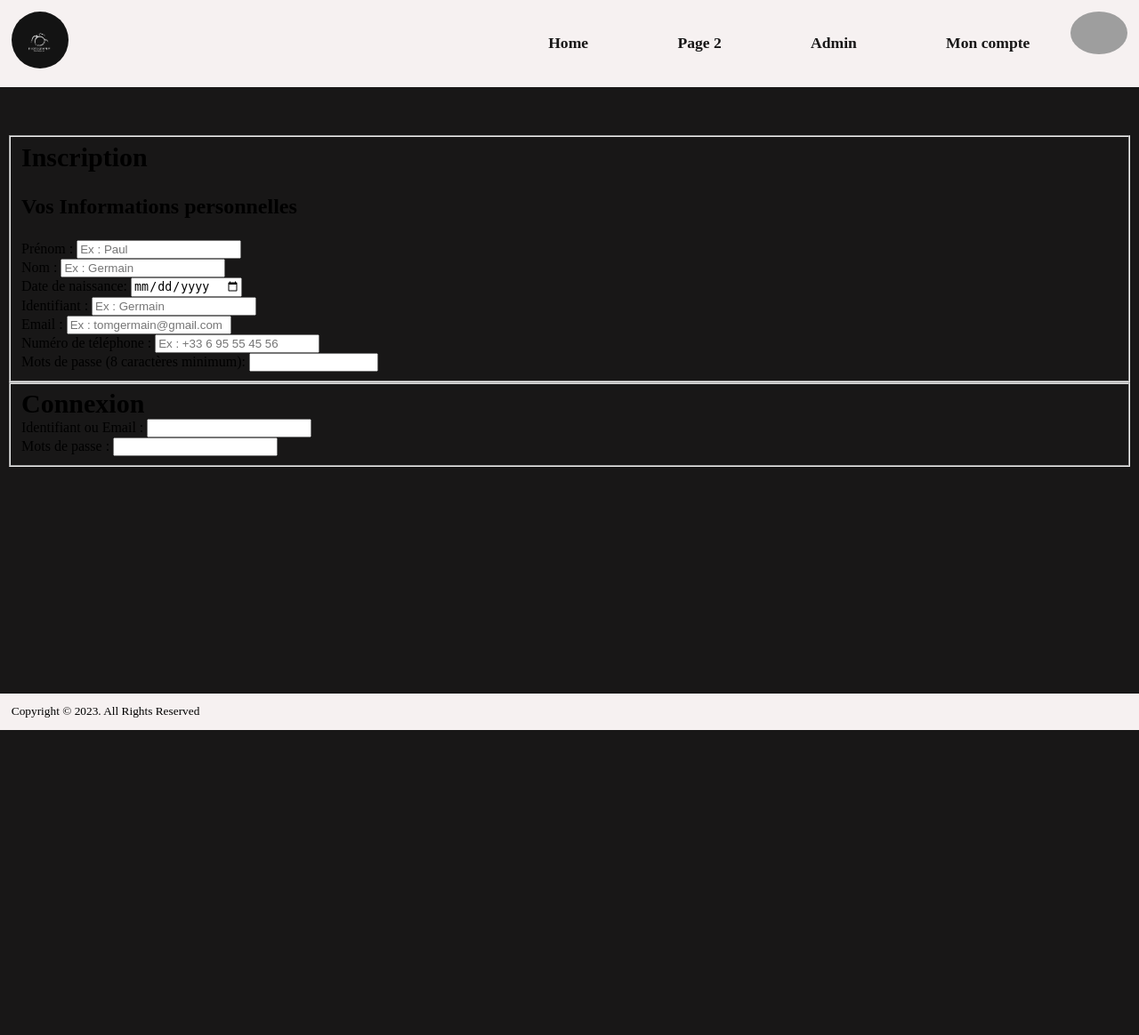
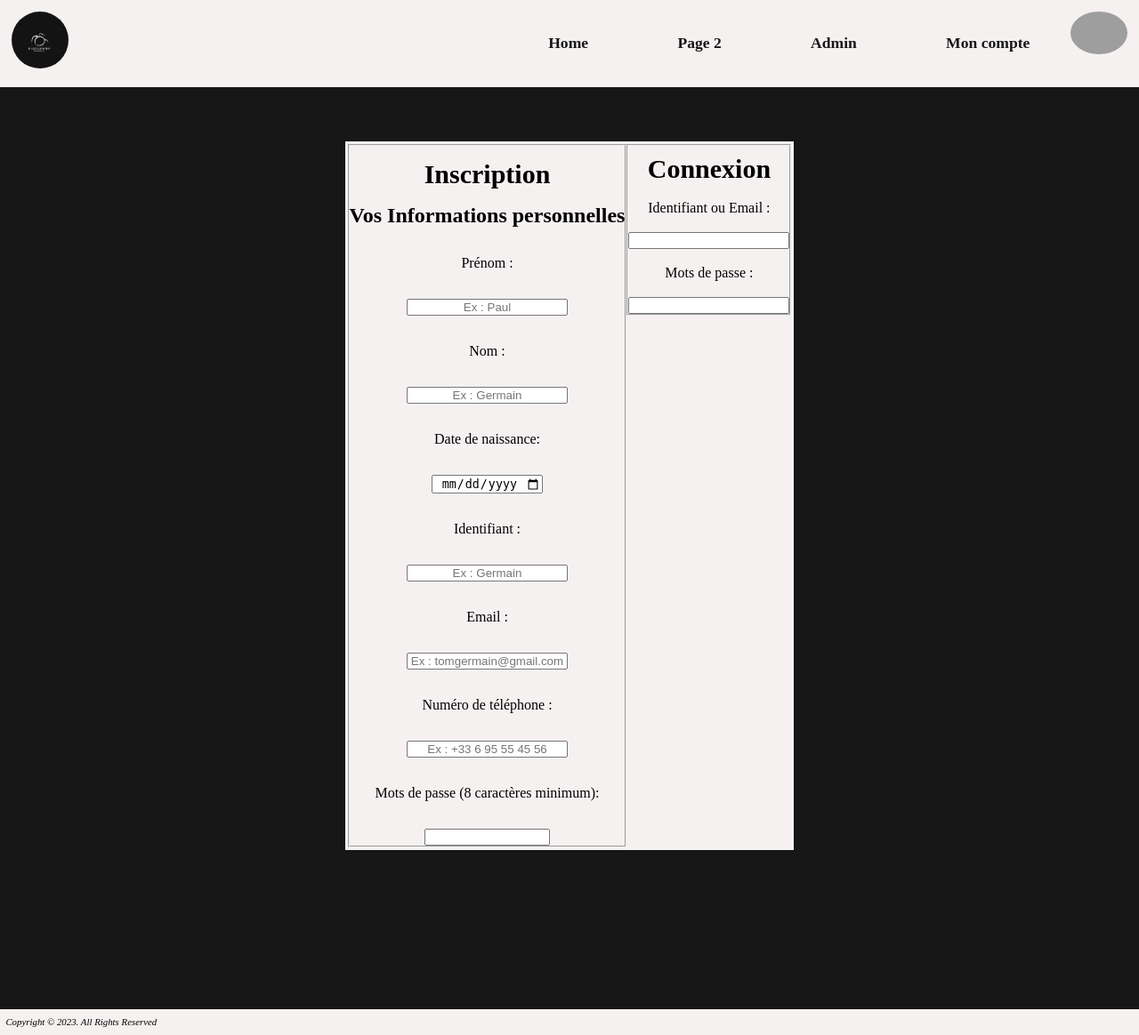
Before and after one commit to TomAllusse/Blog, a PHP site: page /compte.php in a window 1280 px wide. Shown: the whole page at 89% size. Before the commit the page ends 821 px from the top, so only its background shows below. Run offline with PHP 8.4, Linux system fonts and the light colour scheme; grey boxes are pictures that could not be loaded.

Commit message:
Rendu 3 jour 3

```diff
--- a/Stage/admin.php
+++ b/Stage/admin.php
@@ -6,6 +6,7 @@
     <meta name="viewport" content="width=device-width, initial-scale=1.0">
     <link rel="stylesheet" href="css/menu.css">
     <link rel="stylesheet" href="css/styles.css">
+    <link rel="stylesheet" href="css/admin.css">
     <title>Accueil</title>
 </head>
 <body>
--- a/Stage/compte.php
+++ b/Stage/compte.php
@@ -6,7 +6,7 @@
     <meta name="viewport" content="width=device-width, initial-scale=1.0">
     <link rel="stylesheet" href="css/menu.css">
     <link rel="stylesheet" href="css/styles.css">
-    <!--<link rel="stylesheet" href="css/compte.css">-->
+    <link rel="stylesheet" href="css/compte.css">
     <title>Accueil</title>
 </head>
 <body>
--- a/Stage/css/compte.css
+++ b/Stage/css/compte.css
@@ -25,6 +25,12 @@ div{
     background-color: #F6F1F1;
 }
 
+footer{
+    display: block;
+    position: relative;
+    bottom: 0;
+}
+
 /*password*/
 /*
 input[type="password"] {
--- a/Stage/css/styles.css
+++ b/Stage/css/styles.css
@@ -1,4 +1,9 @@
 /*Général*/
+
+*{
+    margin: 0;
+    padding: 0;
+}
 
 body{
     background-color: #181717;
@@ -108,14 +113,15 @@ p{
 /*footer*/
 
 footer{
-    margin-top: 10%;
-    padding: 1%;
+    display: block;
+    position: relative;
     left: 0;
     right: 0;
-    display: flex;
-    position: absolute;
-    /*position: fixed;*/
+    bottom: 0;
+    padding: 0.5%;
     background-color:  #F6F1F1;
+    font-style: italic;
+    font-size: small;
 }
 
 /*Test Mobile*/
--- a/Stage/page2.php
+++ b/Stage/page2.php
@@ -6,6 +6,7 @@
     <meta name="viewport" content="width=device-width, initial-scale=1.0">
     <link rel="stylesheet" href="css/menu.css">
     <link rel="stylesheet" href="css/styles.css">
+    <link rel="stylesheet" href="css/page2.css">
     <title>Accueil</title>
 </head>
 <body>
```
Also changed, not shown: Stage/css/admin.css (added), Stage/css/page2.css (added).
